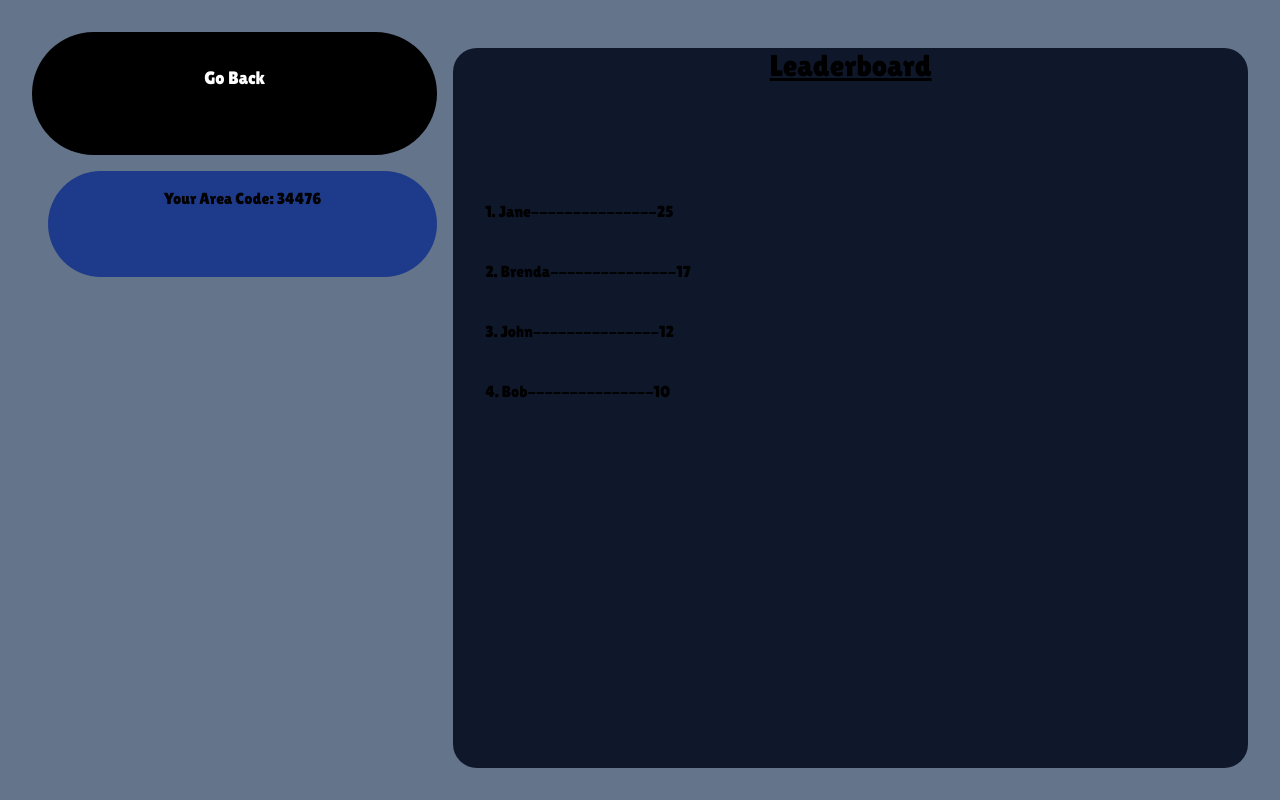
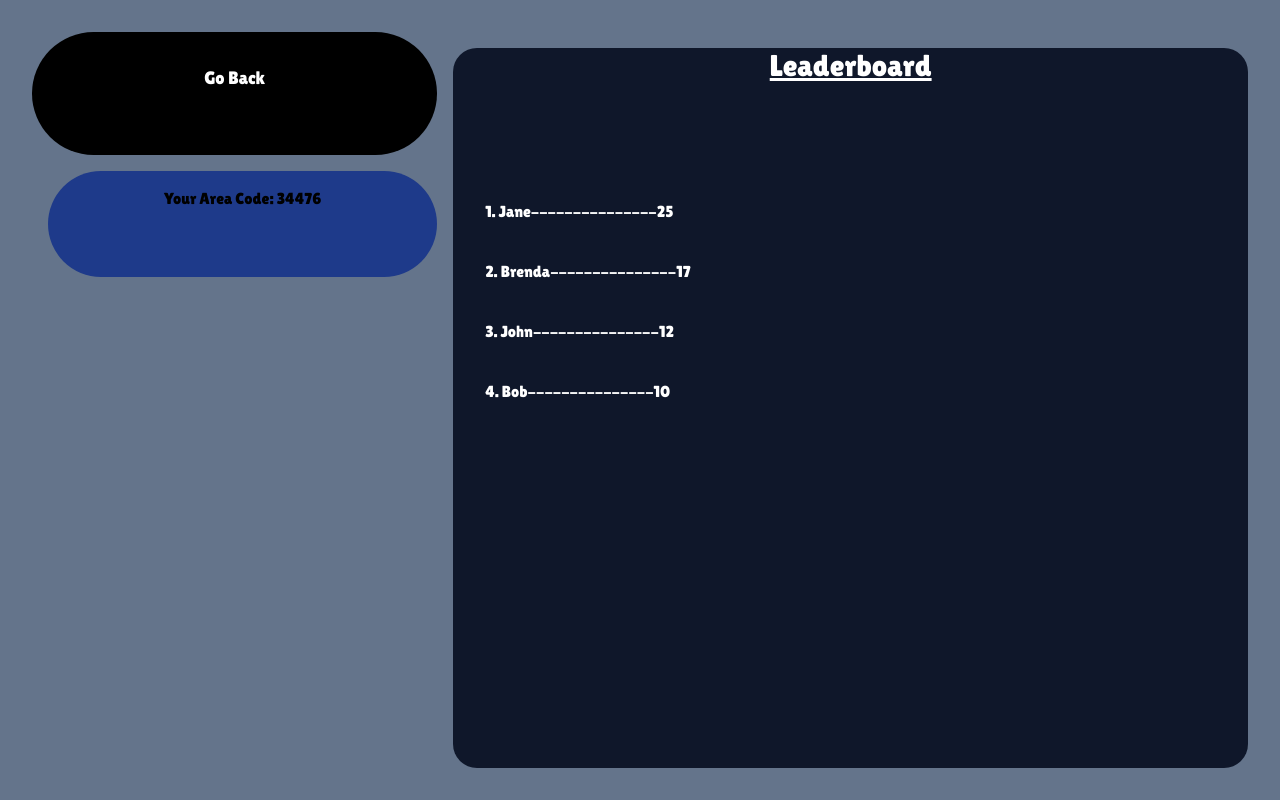
Before and after one commit to hoshbosh/Shellhacks2022, a React (Create React App) app in the folder littergo/: page /Leaderboard in a window 1280 px wide. Built offline with nearby package versions, Linux system fonts and the light colour scheme.

Commit message:
Minor Adjustments

```diff
--- a/littergo/src/Dashboard/Dashboard.js
+++ b/littergo/src/Dashboard/Dashboard.js
@@ -23,7 +23,7 @@ export function Dashboard() {
       <TitleCard />
       <Player progress={exp} function={resetCallback}/>
       <AddLitterButton function={addCallback}/>
-          <Link to="/Leaderboard" className='btn text-center p-12'>
+          <Link to="/Leaderboard" className='btn text-center p-8'>
                 Leaderboard
           </Link>
     </div>
--- a/littergo/src/Leaderboard/Leaderboard.js
+++ b/littergo/src/Leaderboard/Leaderboard.js
@@ -22,7 +22,7 @@ function PlayersList(){
     playerList.forEach(
         (element)=>{
             playerComponenets.push(
-                <div className='font-LilitaOne text-md p-8'>
+                <div className='font-LilitaOne text-md p-8 text-white'>
                     {element}
                 </div>
             )
@@ -39,7 +39,7 @@ export function Leaderboard(){
                 Go Back
           </Link>
             <div className='row-span-6 bg-slate-900 rounded-3xl col-span-2 grid grid-rows-12'>
-                <h1 className='font-LilitaOne text-center text-3xl underline row-span-2'>
+                <h1 className='font-LilitaOne text-center text-3xl underline row-span-2 text-white'>
                     Leaderboard
                 </h1>
                 <PlayersList/>
```
